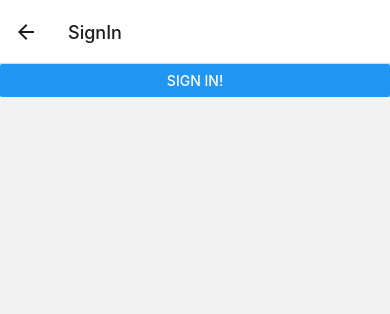
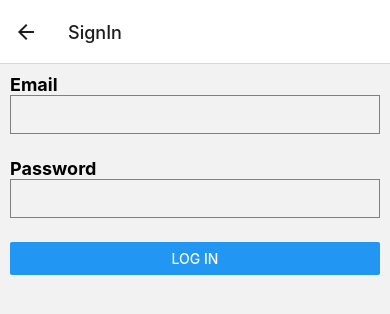
Before and after one commit to varrbor/Nofedly-mobile, a React Native app: screen /SignIn in a window 390 px wide. Shown: the top 314 px of the page. Built offline with nearby package versions, Linux system fonts and the light colour scheme.

Commit message:
Sign in flow

```diff
--- /dev/null
+++ b/src/components/UserForm.js
@@ -0,0 +1,58 @@
+import React, { useState } from 'react';
+import {
+  Button,
+} from 'react-native';
+import styled from 'styled-components/native';
+
+const FormView = styled.View`
+  padding: 10px;
+`;
+
+const StyledInput = styled.TextInput`
+  border: 1px solid gray;
+  font-size: 18px;
+  padding: 8px;
+  margin-bottom: 24px;
+`;
+
+const FormLabel = styled.Text`
+     font-size: 18px;
+    font-weight: bold;
+  `;
+function UserForm(props) {
+  const { action } = props;
+  const [email, setEmail] = useState();
+  const [password, setPassword] = useState();
+
+  const handleSubmit = () => {
+    action({
+      variables: {
+        email,
+        password,
+      },
+    });
+  };
+
+  return (
+    <FormView>
+      <FormLabel>Email</FormLabel>
+      <StyledInput
+        onChangeText={(text) => setEmail(text)}
+        value={email}
+        textContentType="emailAddress"
+        autoCompleteType="email"
+        autoFocus
+        autoCapitalize="none"
+      />
+      <FormLabel>Password</FormLabel>
+      <StyledInput
+        onChangeText={(text) => setPassword(text)}
+        value={password}
+        textContentType="password"
+        secureTextEntry
+      />
+      <Button title="Log In" onPress={handleSubmit} />
+    </FormView>
+  );
+}
+export default UserForm;
--- a/src/screens/FeedScreen.js
+++ b/src/screens/FeedScreen.js
@@ -16,10 +16,11 @@ const GET_NOTES = gql`
   } }
 } `;
 function FeedScreen(props) {
-  const { loading, error, data } = useQuery(GET_NOTES);
+  const { navigation } = props;
+  const { loading, data } = useQuery(GET_NOTES);
 
   if (loading) return <Loading />;
 
-  return <NoteFeed notes={data.notes} navigation={props.navigation} />;
+  return <NoteFeed notes={data.notes} navigation={navigation} />;
 }
 export default FeedScreen;
--- a/src/screens/SigninScreen.js
+++ b/src/screens/SigninScreen.js
@@ -1,17 +1,40 @@
 import React from 'react';
-import { View, Button, Text } from 'react-native';
+import {
+  Text,
+} from 'react-native';
+import { useMutation, gql } from '@apollo/client';
 import * as SecureStore from 'expo-secure-store';
+import UserForm from '../components/UserForm';
+import Loading from '../components/Loading';
 
-function SignIn(props) {
-  const storeToken = () => {
-    SecureStore.setItemAsync('token', 'abc').then(
-      props.navigation.navigate('TabNavigator'),
+const SIGNIN_USER = gql`
+mutation signIn($email: String, $password: String!) {
+  signIn(email: $email, password: $password)
+}
+`;
+
+function SignIn({ navigation }) {
+  const storeToken = (token) => {
+    SecureStore.setItemAsync('token', token).then(
+      navigation.navigate('TabNavigator'),
     );
   };
+
+  const [signIn, { loading, error }] = useMutation(SIGNIN_USER, {
+    onCompleted: (data) => {
+      storeToken(data.signIn);
+    },
+  });
+  if (loading) return <Loading />;
   return (
-    <View>
-      <Button title="Sign in!" onPress={storeToken} />
-    </View>
+    <>
+      {error && <Text>Error signing in!</Text>}
+      <UserForm
+        action={signIn}
+        formType="signIn"
+        navigation={navigation}
+      />
+    </>
   );
 }
 SignIn.navigationOptions = {
```
Also changed, not shown: .eslintrc.js.
